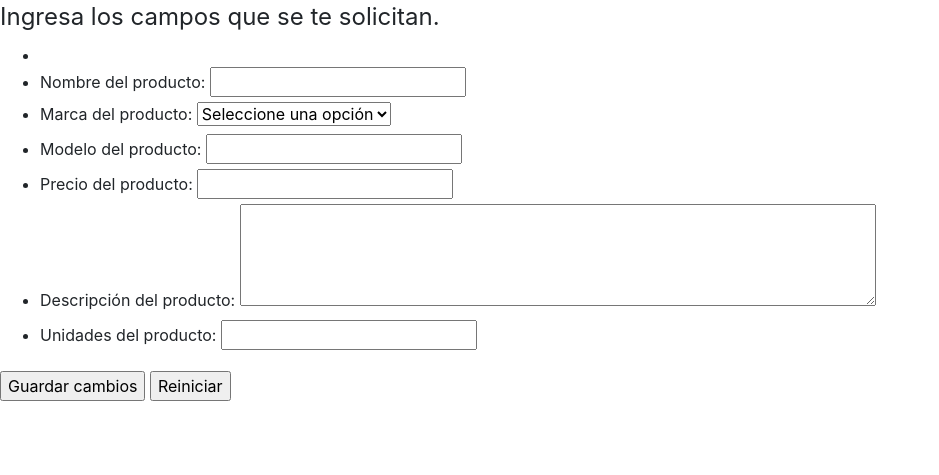
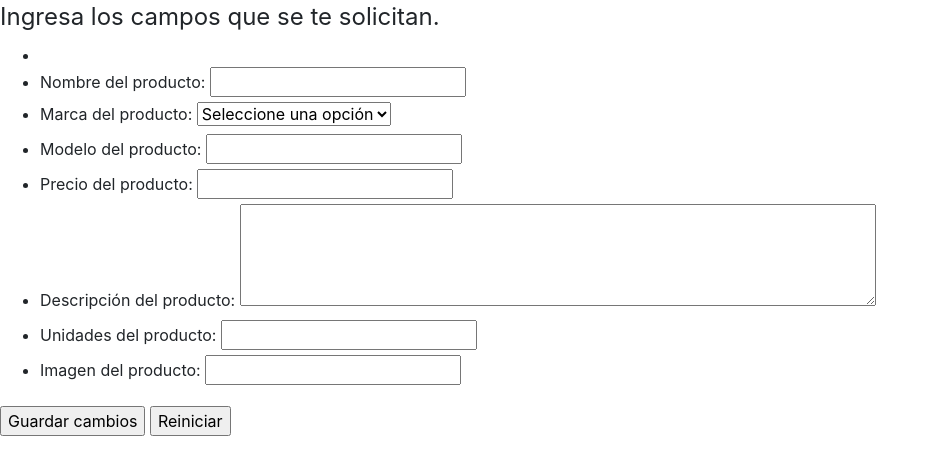
Before and after one commit to GangSonic/tec_web, a PHP site: page /formulario_productos_v2.php in a window 1280 px wide. Shown: the part 47-522 px from the top of the page, without its empty margins (0-939 px from the left). Run offline with PHP 8.4, Linux system fonts and the light colour scheme.

Commit message:
correcion de errores

```diff
--- a/practicas/p09/formulario_productos_v2.php
+++ b/practicas/p09/formulario_productos_v2.php
@@ -71,6 +71,10 @@ $link->close();
                 <label for="form-unit">Unidades del producto:</label>
                 <input type="number" name="unit" id="form-unit" value="<?= htmlspecialchars($producto['unidades'] ?? '', ENT_QUOTES, 'UTF-8') ?>" required="required" min="0" />
             </li>
+            <li>
+                <label for="form-image">Imagen del producto:</label>
+                <input type="url" name="img" id="form-image" value="<?= htmlspecialchars($producto['imagen'] ?? '', ENT_QUOTES, 'UTF-8') ?>" required="required" />
+            </li>
         </ul>
     </fieldset>
     <p>
--- a/practicas/p09/get_productos_vigentes_v2.php
+++ b/practicas/p09/get_productos_vigentes_v2.php
@@ -22,7 +22,7 @@
 
 
 
-@$link = new mysqli('localhost', 'root', 'cinepolis', 'marketzone');
+@$link = new mysqli('localhost', 'root', 'pantera44', 'marketzone');
 if ($link->connect_errno) {
     die('Falló la conexión: ' . $link->connect_error . '<br/>');
 }
```
Also changed, not shown: practicas/p09/img/cat.png (renamed from practicas/p09/src/cat.png), practicas/p09/img/imagen.jpg (renamed from practicas/p09/src/imagen.jpg), practicas/p09/img/img.jpg (added), practicas/p09/img/lamparalunabocina_YS-205.png (added), practicas/p09/img/orgullo_prejuicio.jpg (added), practicas/p09/img/pantuflas_Gary.png (added), practicas/p09/img/skz-azul.jpg (added), practicas/p09/img/termo_MX-2600.png (added).
